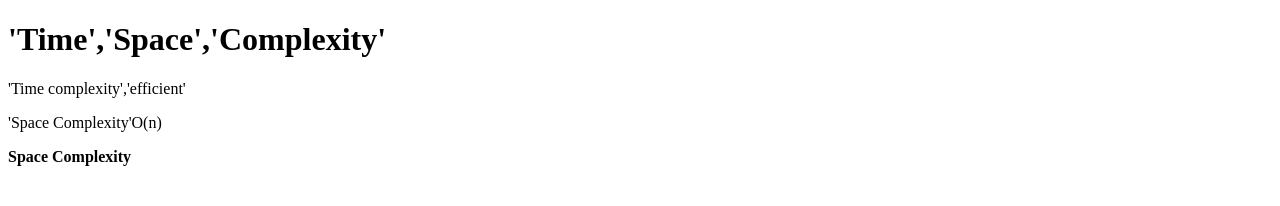
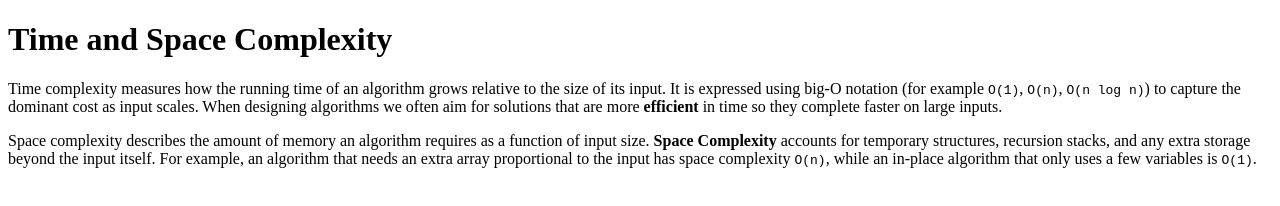
Before and after one commit to acciojob/time-and-space-complexity-shrihari-kale, a website: page main.html in a window 1280 px wide. Drawn offline with Linux system fonts and the light colour scheme.

Commit message:
created a submission

```diff
--- a/main.html
+++ b/main.html
@@ -7,14 +7,26 @@
 </head>
 
 <body>
-	<h1>'Time','Space','Complexity'</h1>
-	<p>'Time complexity','efficient'</p>
-	<p>'Space Complexity'O(n)</p>
-	<p><b>Space Complexity</b></p>
+
 	<!-- the entire body must be written by student -->
     <script type="text/javascript" src="./script.js">
 </script>
 
+  <h1>Time and Space Complexity</h1>
+
+  <!-- Paragraph 1: explains Time Complexity -->
+  <p>
+    Time complexity measures how the running time of an algorithm grows relative to the size of its input.
+    It is expressed using big-O notation (for example <code>O(1)</code>, <code>O(n)</code>, <code>O(n log n)</code>) to capture the dominant cost as input scales.
+    When designing algorithms we often aim for solutions that are more <strong>efficient</strong> in time so they complete faster on large inputs.
+  </p>
+
+  <!-- Paragraph 2: explains Space Complexity with bold text within -->
+  <p>
+    Space complexity describes the amount of memory an algorithm requires as a function of input size.
+    <b>Space Complexity</b> accounts for temporary structures, recursion stacks, and any extra storage beyond the input itself.
+    For example, an algorithm that needs an extra array proportional to the input has space complexity <code>O(n)</code>, while an in-place algorithm that only uses a few variables is <code>O(1)</code>.
+  </p>
 </body>
 
 </html>
```
